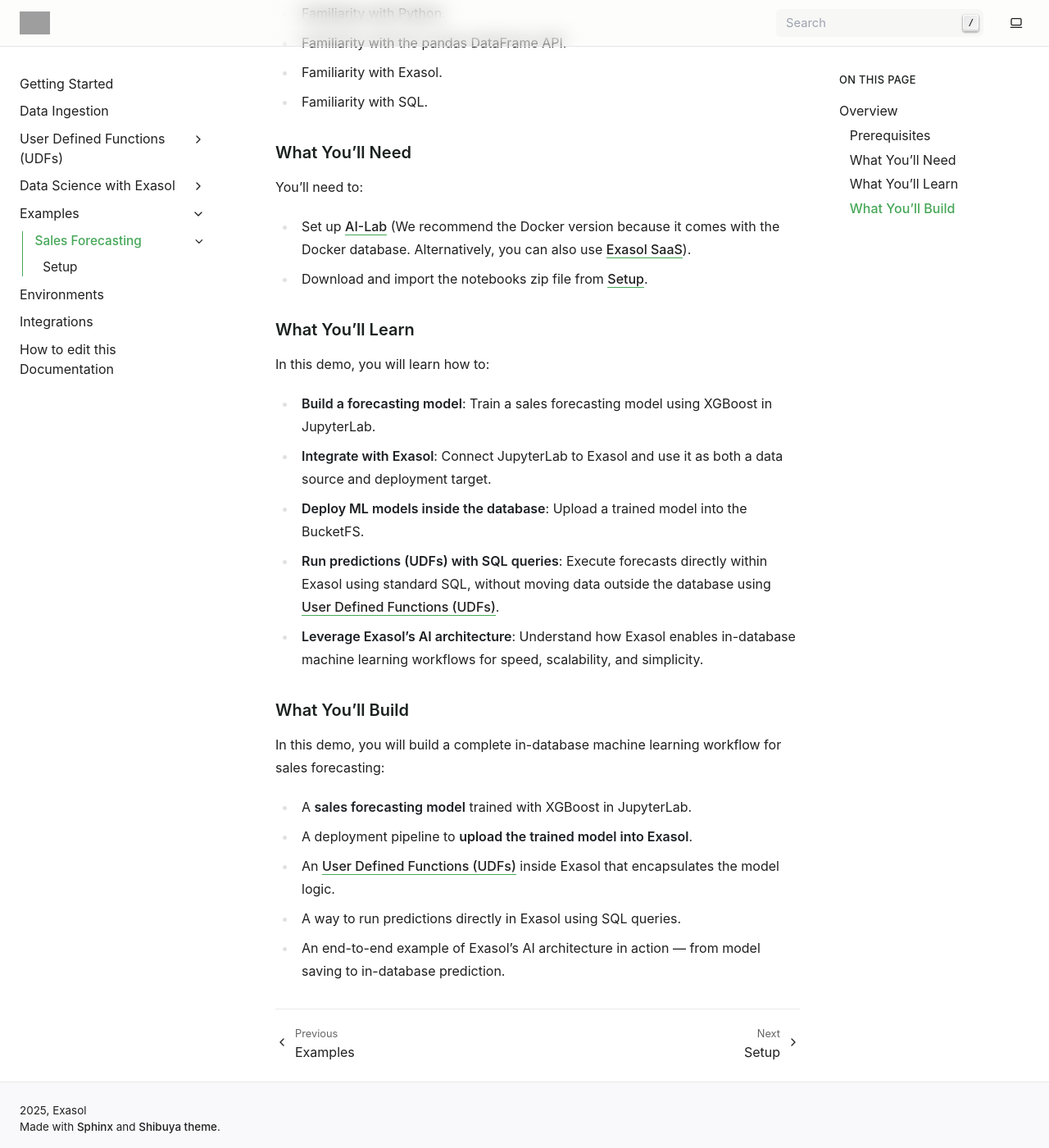
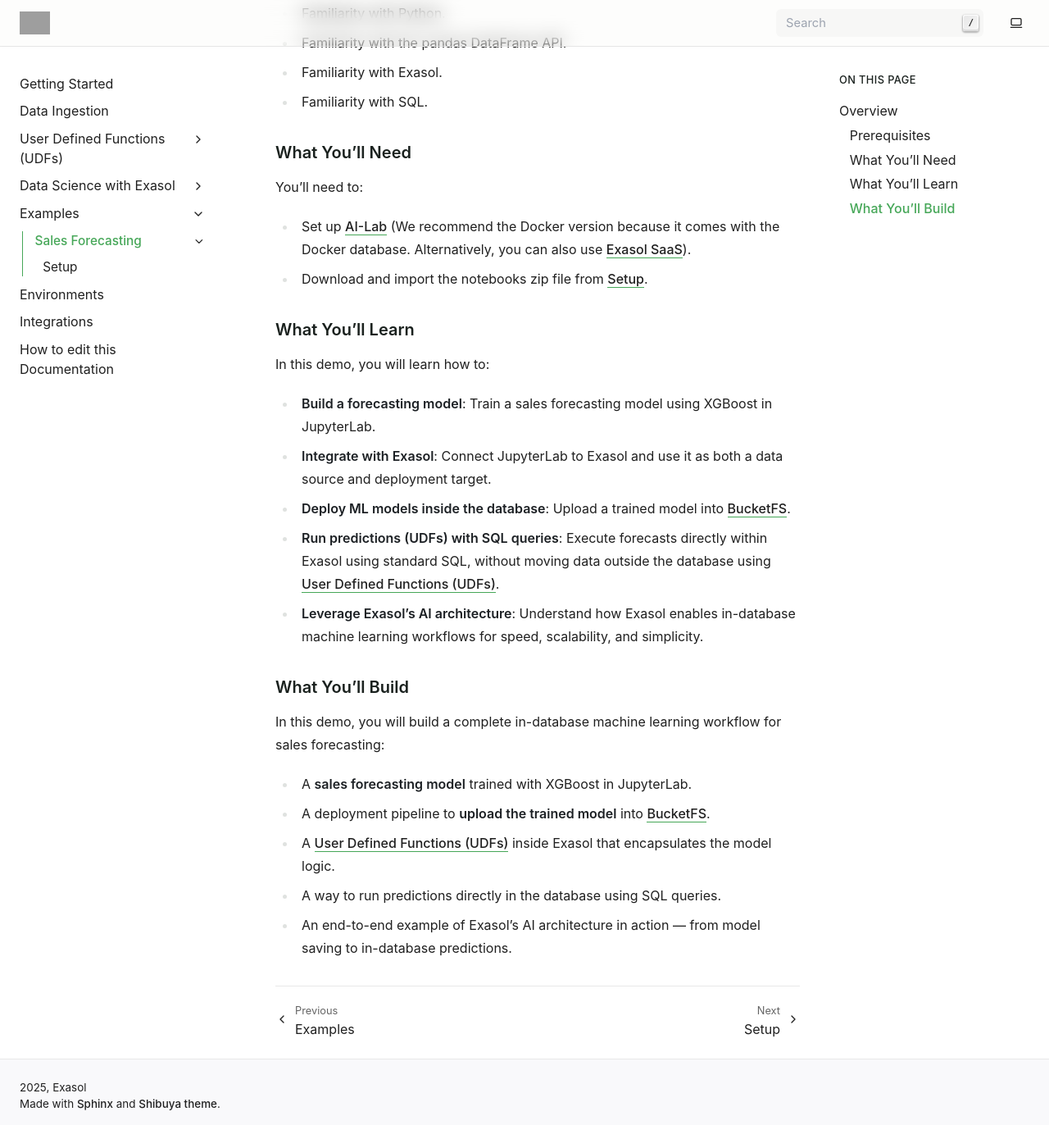
Before and after one commit to exasol/developer-documentation, a Sphinx documentation site: the page built from doc/examples/sales_forecasting/index.rst, in a window 1280 px wide and 1400 px high, scrolled down 610 px. Shown: the whole window at 82% size. Built offline with Sphinx 7.4.7, drawn with Linux system fonts in a browser that asks for light colours; pages that are not in the unit, such as notebooks, are missing from menus; after the commit the page ends 1982 px from its top, so only the background shows below that; grey boxes are pictures that could not be loaded.

Commit message:
rectified documentation

```diff
--- a/doc/data_science/ai_architecture/bfs.rst
+++ b/doc/data_science/ai_architecture/bfs.rst
@@ -1,3 +1,5 @@
+.. _bucket-fs:
+
 BucketFS
 ===================
 
--- a/doc/examples/sales_forecasting/index.rst
+++ b/doc/examples/sales_forecasting/index.rst
@@ -48,7 +48,7 @@
 In this demo, you will build a complete in-database machine learning workflow for sales forecasting:
 
 * A **sales forecasting model** trained with XGBoost in JupyterLab.
-* A deployment pipeline to **upload the trained model into Exasol**.
-* An :ref:`overview-label` inside Exasol that encapsulates the model logic.
-* A way to run predictions directly in Exasol using SQL queries.
-* An end-to-end example of Exasol’s AI architecture in action — from model saving to in-database prediction.
+* A deployment pipeline to **upload the trained model** into :ref:`bucket-fs`.
+* A :ref:`overview-label` inside Exasol that encapsulates the model logic.
+* A way to run predictions directly in the database using SQL queries.
+* An end-to-end example of Exasol’s AI architecture in action — from model saving to in-database predictions.
```
Also changed, not shown: other parts of doc/examples/sales_forecasting/index.rst (+1 -1 lines).
